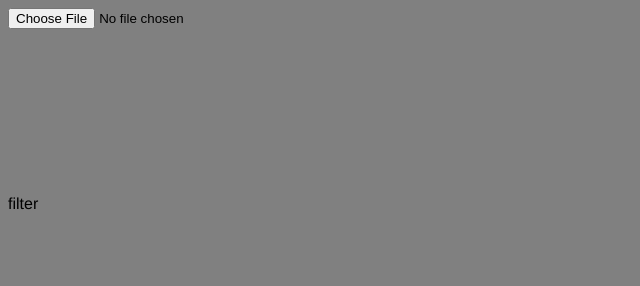
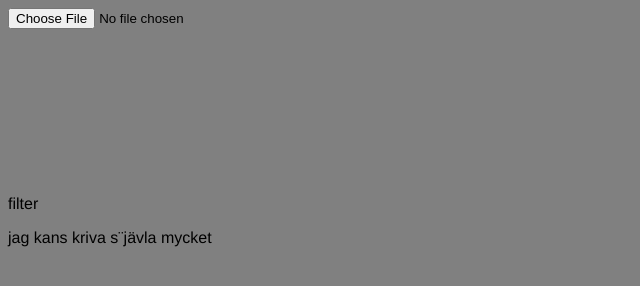
Before and after one commit to amandahamfelt/GoseP, a plain HTML site: page index.html in a window 1280 px wide. Shown: the whole page, without its empty margins (0-640 px from the left). Drawn offline with nearby package versions, Linux system fonts and the light colour scheme.

```diff
--- a/index.html
+++ b/index.html
@@ -11,5 +11,6 @@
 		    </canvas>
 	    </div>
 	    <P ID="filter">filter</p>
+	    	jag kans kriva s¨jävla mycket
 	</body>
 </html>
```
